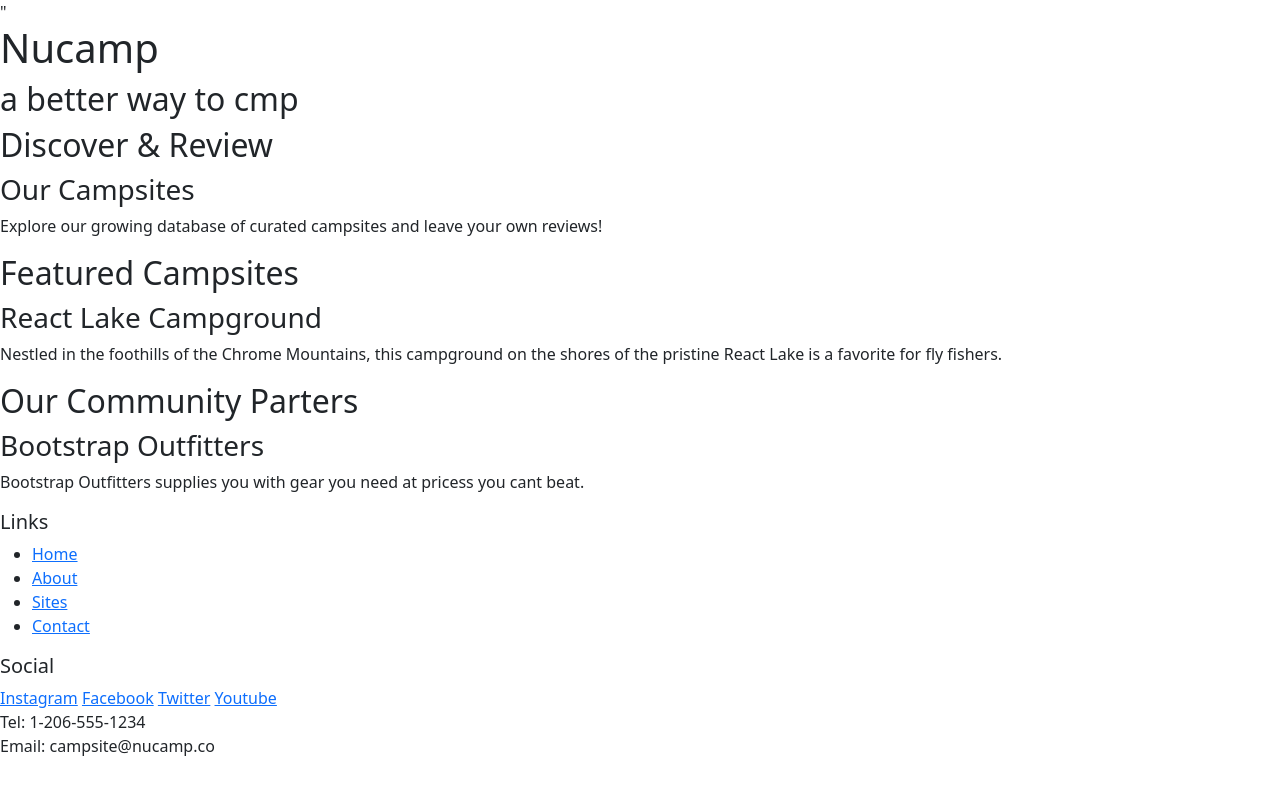
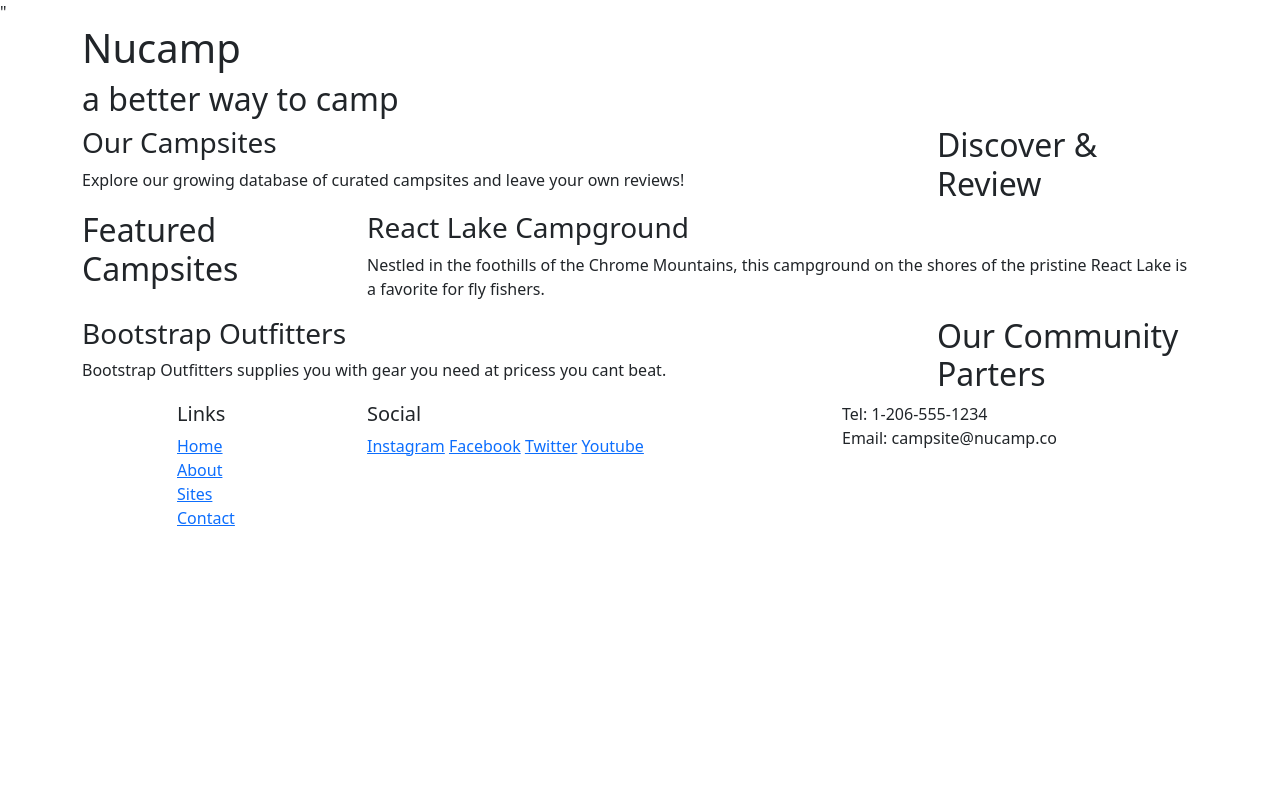
Before and after one commit to Oz-Thewizardof/Nucampsite, a plain HTML site: page index.html in a window 1280 px wide. Drawn offline with nearby package versions, Linux system fonts and the light colour scheme.

Commit message:
Bootstrap grid

```diff
--- a/index.html
+++ b/index.html
@@ -12,56 +12,78 @@
 
         <!-- header -->
         <header>
-            <div>
+            <div class="container">
+                <div class="row">
+                    <div class="col">
                         <h1>Nucamp</h1>
-                <h2>a better way to cmp</h2>
+                        <h2>a better way to camp</h2>
+                    </div>
+                </div>
             </div>
         </header>
 
         <!-- main section -->
-        <main>
-            <section>
+        <main class="container">
+
+            <!-- discover section-->
+            <section class="row">
+                <div class="col-sm-4 col-md-3 order-sm-last">
                     <h2>Discover & Review</h2>
+                </div>
+                <div class="col">
                     <h3>Our Campsites</h3>
                     <p>Explore our growing database of curated campsites and leave your own reviews!</p>
+                </div>
             </section>
 
             <!-- feature section-->
-            <section>
+            <section class="row">
+                <div class="col-sm-4 col-md-3">
                     <h2>Featured Campsites</h2>
+                </div>
+                <div class="col">
                     <h3>React Lake Campground</h3>
                     <p>Nestled in the foothills of the Chrome Mountains, this campground on the shores of the pristine React Lake is a favorite for fly fishers.</p>
+                </div>
             </section>
 
             <!-- partner section-->
-            <section>
+            <section class="row">
+                <div class="col-sm-4 col-md-3 order-sm-last">
                     <h2>Our Community Parters</h2>
+                </div>
+                <div class="col">
                     <h3>Bootstrap Outfitters</h3>
                     <p>Bootstrap Outfitters supplies you with gear you need at pricess you cant beat.</p>
+                </div>
             </section>
         </main>
 
         <!-- footer -->
         <footer>
-            <div>
+            <div class="container">
+                <div class="row">
+                    <div class="col-4 col-sm-2 offset-1">
                         <h5>Links</h5>
-                <ul>
+                        <ul class="list-unstyled">
                             <li><a href="#">Home</a></li>
                             <li><a href="#">About</a></li>
                             <li><a href="#">Sites</a></li>
                             <li><a href="#">Contact</a></li>
                         </ul>
                     </div>
-            <div>
+                    <div class="col-6 col-sm-5">
                         <h5>Social</h5>
                         <a href="https://instagram.com/">Instagram</a>
                         <a href="https://facebootk/">Facebook</a>
                         <a href="https:twitter.com/">Twitter</a>
                         <a href="https://youtube/">Youtube</a>
                     </div>
-            <div>
+                    <div class="col-sm-4">
                         Tel: 1-206-555-1234<br/>
                         Email: campsite@nucamp.co
+                    </div>
+                </div>
             </div>
         </footer>
 
```
Lines whose indentation alone changed are shown as unchanged.
